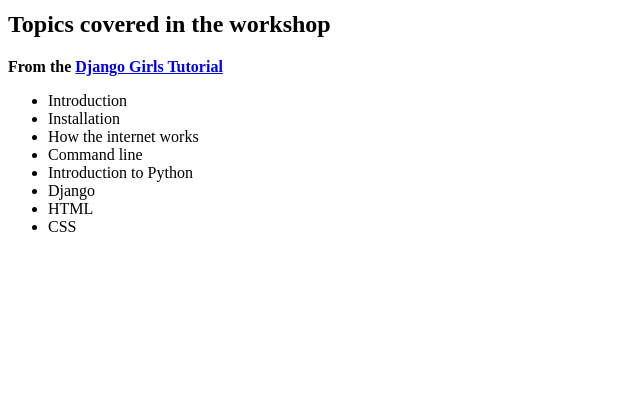
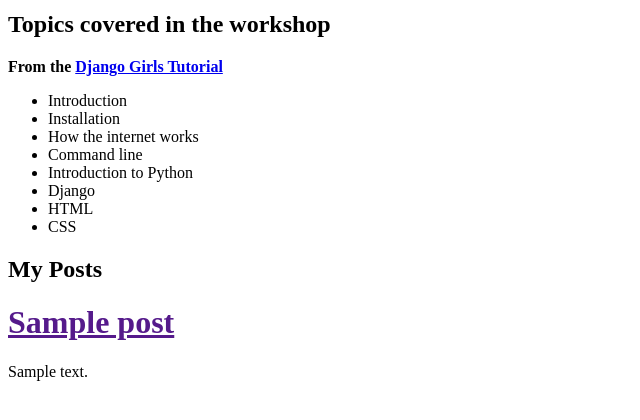
Before and after one commit to juliamgodinho/my-first-blog, a Django app: template blog/templates/blog/post_list.html in a window 1280 px wide. Shown: the part 230-650 px from the top of the page, without its empty margins (0-640 px from the left). Run offline with Django 3.2, Linux system fonts and the light colour scheme; the template is opened without the code that fills it: values that come from a table or form of the project are taken from there, others are empty; tables that the repository leaves empty hold one stand-in row (values such as "Sample post").

Commit message:
Modified templates to display posts from database.

```diff
--- a/blog/templates/blog/post_list.html
+++ b/blog/templates/blog/post_list.html
@@ -17,6 +17,15 @@
 			<p><b>From the <a href="https://tutorial.djangogirls.org/">Django Girls Tutorial</a></b></p>
 			<ul><li>Introduction</li><li>Installation</li><li>How the internet works</li><li>Command line</li><li>Introduction to Python</li><li>Django</li><li>HTML</li><li>CSS</li></ul>
 		</div>
+		<div>
+			<h2>My Posts</h2>
+		</div>
+		{% for post in posts %}
+			<div>
+				<h1><a href="">{{ post.title }}</a></h1>
+				<p>{{ post.text|linebreaksbr }}</p>
+			</div>
+		{% endfor %}
 
 	</body>
 </html>
--- a/blog/views.py
+++ b/blog/views.py
@@ -1,5 +1,7 @@
 from django.shortcuts import render
+from django.utils import timezone
+from .models import Post
 
-# Create your views here.
 def post_list(request):
-    return render(request, 'blog/post_list.html', {})
+    posts = Post.objects.filter(published_date__lte=timezone.now()).order_by('published_date')
+    return render(request, 'blog/post_list.html', {'posts': posts})
```
